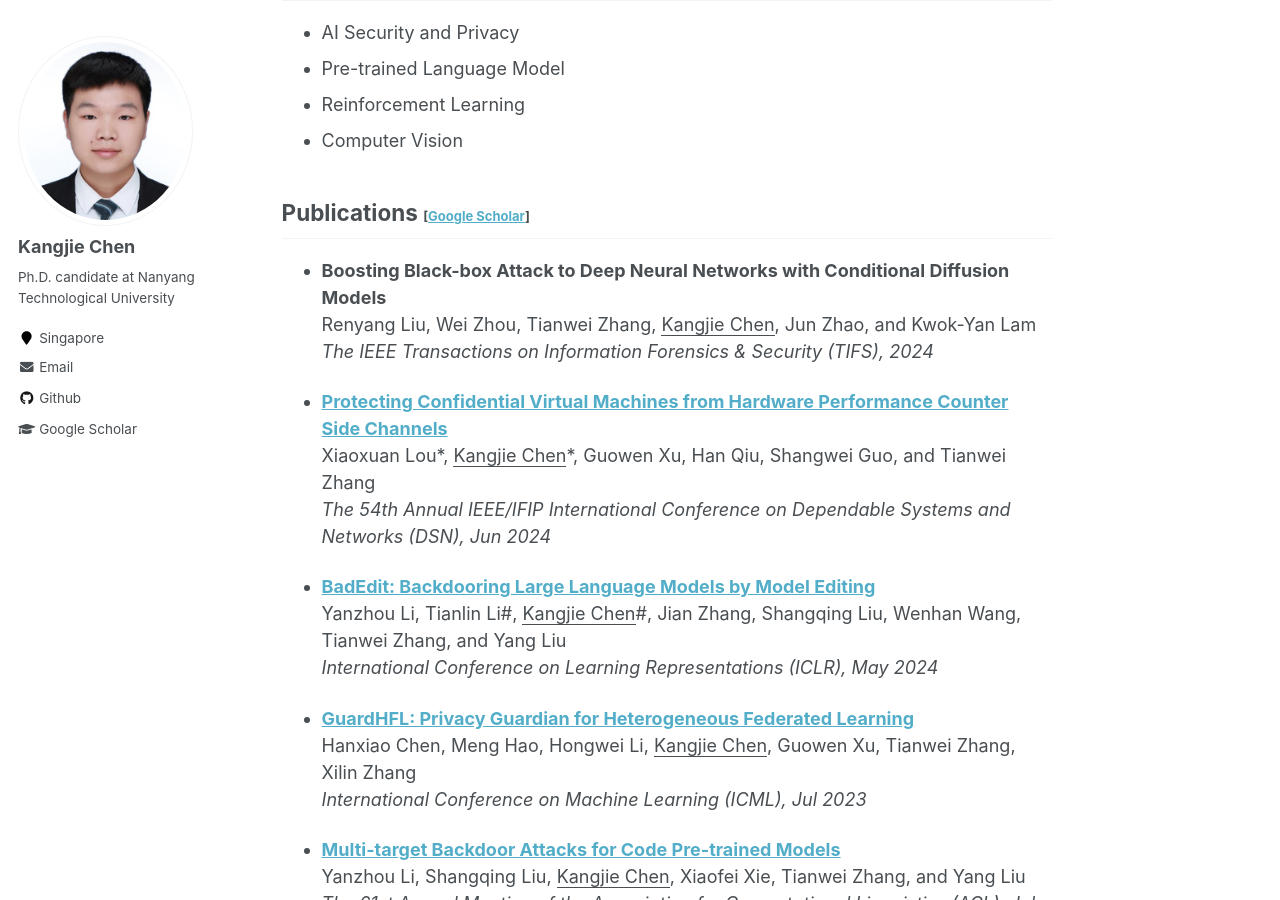
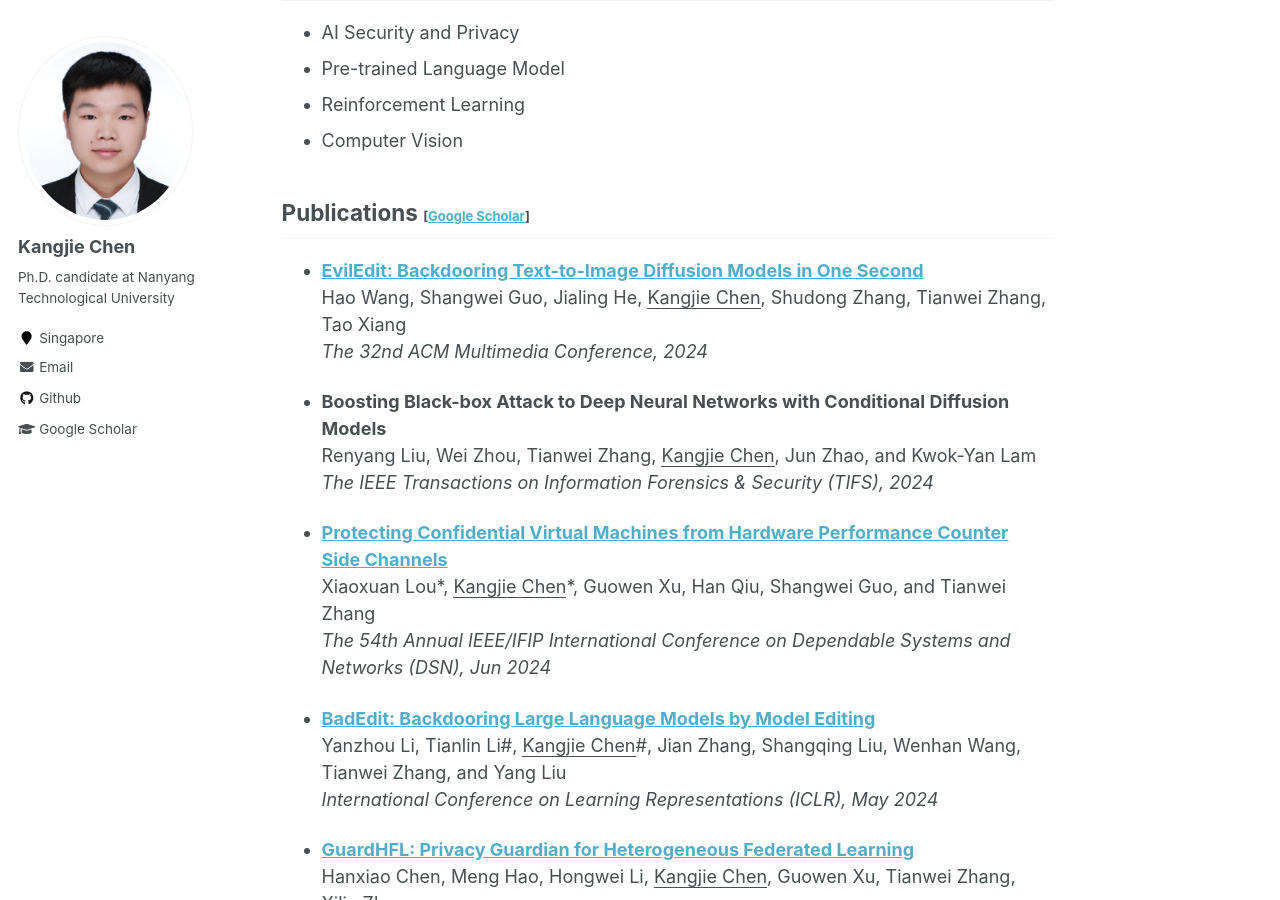
Before and after one commit to kangjie-chen/kangjie-chen.github.io, a Jekyll site: the page built from _pages/about.md, in a window 1280 px wide and 900 px high, scrolled down 363 px. Built offline with Jekyll 4.4.1, drawn with Linux system fonts in a browser that asks for light colours.

Commit message:
Update 2024 MM

```diff
--- a/_pages/about.md
+++ b/_pages/about.md
@@ -20,6 +20,12 @@ I am currently a fourth-year Ph.D. student at Nanyang Technological University,
 <br/>
 
 ## Publications <span style="font-size:small;">[[Google Scholar](https://scholar.google.com/citations?user=vEPnP6oAAAAJ)]</span>
+
+- **[EvilEdit: Backdooring Text-to-Image Diffusion Models in One Second](https://kangjie-chen.github.io/files/2024_MM.pdf)**
+  <br/>
+  Hao Wang, Shangwei Guo, Jialing He, <u>Kangjie Chen</u>, Shudong Zhang, Tianwei Zhang, Tao Xiang
+  <br/>
+  *The 32nd ACM Multimedia Conference, 2024*
 
 - **Boosting Black-box Attack to Deep Neural Networks with Conditional Diffusion Models**
   <br/>
```
